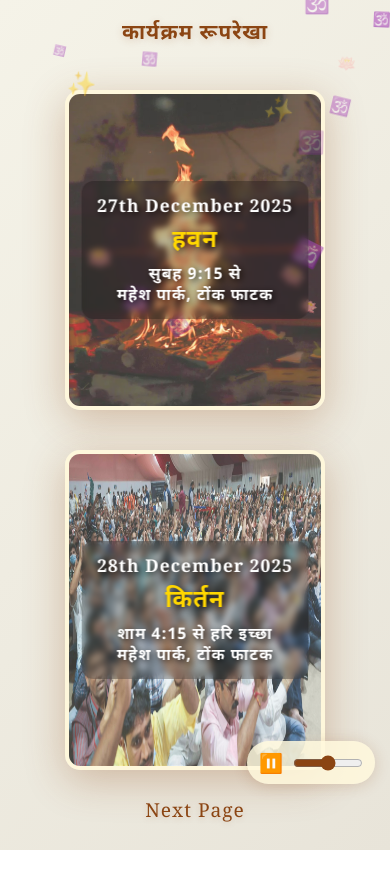
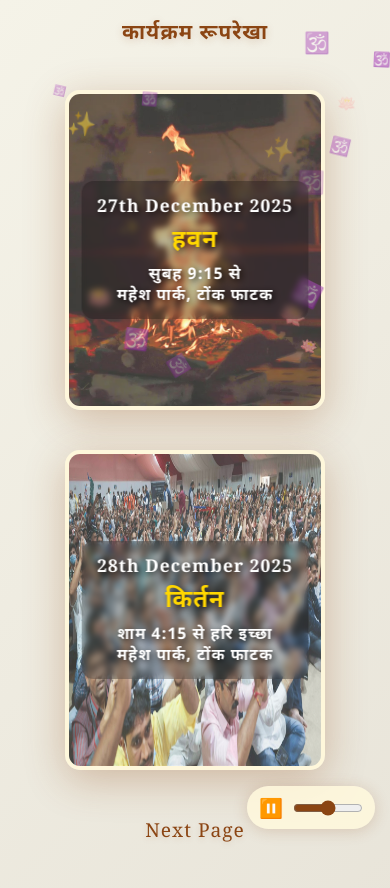
Before and after one commit to ssiddhi14/SSSKS, a plain HTML site: page page3.html in a window 390 px wide. Before the commit the page ends 850 px from the top, so only its background shows below. Drawn offline with nearby package versions, Linux system fonts and the light colour scheme.

Commit message:
Update page3.html

```diff
--- a/page3.html
+++ b/page3.html
@@ -238,9 +238,11 @@
                 padding: 100px 15px 90px;
             }
 
+            /* FIXED: Heading stays at top only - not fixed anymore on mobile */
             .spiritual-heading {
+                position: absolute;
+                top: 20px;
                 font-size: 1.8rem;
-                top: 20px;
                 padding: 0 10px;
                 text-align: center;
                 letter-spacing: 2px;
@@ -278,14 +280,25 @@
                 font-size: 1.2rem;
             }
 
+            /* FIXED: Next button appears only at bottom - not fixed anymore on mobile */
             .next-page-link {
+                position: relative;
                 font-size: 1.4rem;
-                bottom: 20px;
+                bottom: auto;
+                left: auto;
+                transform: none;
                 padding: 8px 15px;
+                display: block;
+                margin: 50px auto 0;
+                width: fit-content;
+            }
+
+            .next-page-link:hover {
+                transform: translateY(-3px);
             }
 
             .audio-controls {
-                bottom: 70px;
+                bottom: 15px;
                 right: 15px;
                 padding: 8px 12px;
             }
@@ -304,7 +317,9 @@
                 padding: 90px 10px 80px;
             }
 
+            /* FIXED: Heading stays at top only on small mobile */
             .spiritual-heading {
+                position: absolute;
                 font-size: 1.3rem;
                 letter-spacing: 1px;
             }
@@ -343,14 +358,24 @@
                 font-size: 1rem;
             }
 
+            /* FIXED: Next button appears only at bottom on small mobile */
             .next-page-link {
+                position: relative;
                 font-size: 1.2rem;
-                bottom: 15px;
+                bottom: auto;
+                left: auto;
+                transform: none;
                 padding: 6px 12px;
+                display: block;
+                margin: 40px auto 0;
+            }
+
+            .next-page-link:hover {
+                transform: translateY(-3px);
             }
 
             .audio-controls {
-                bottom: 60px;
+                bottom: 15px;
             }
         }
     </style>
```
